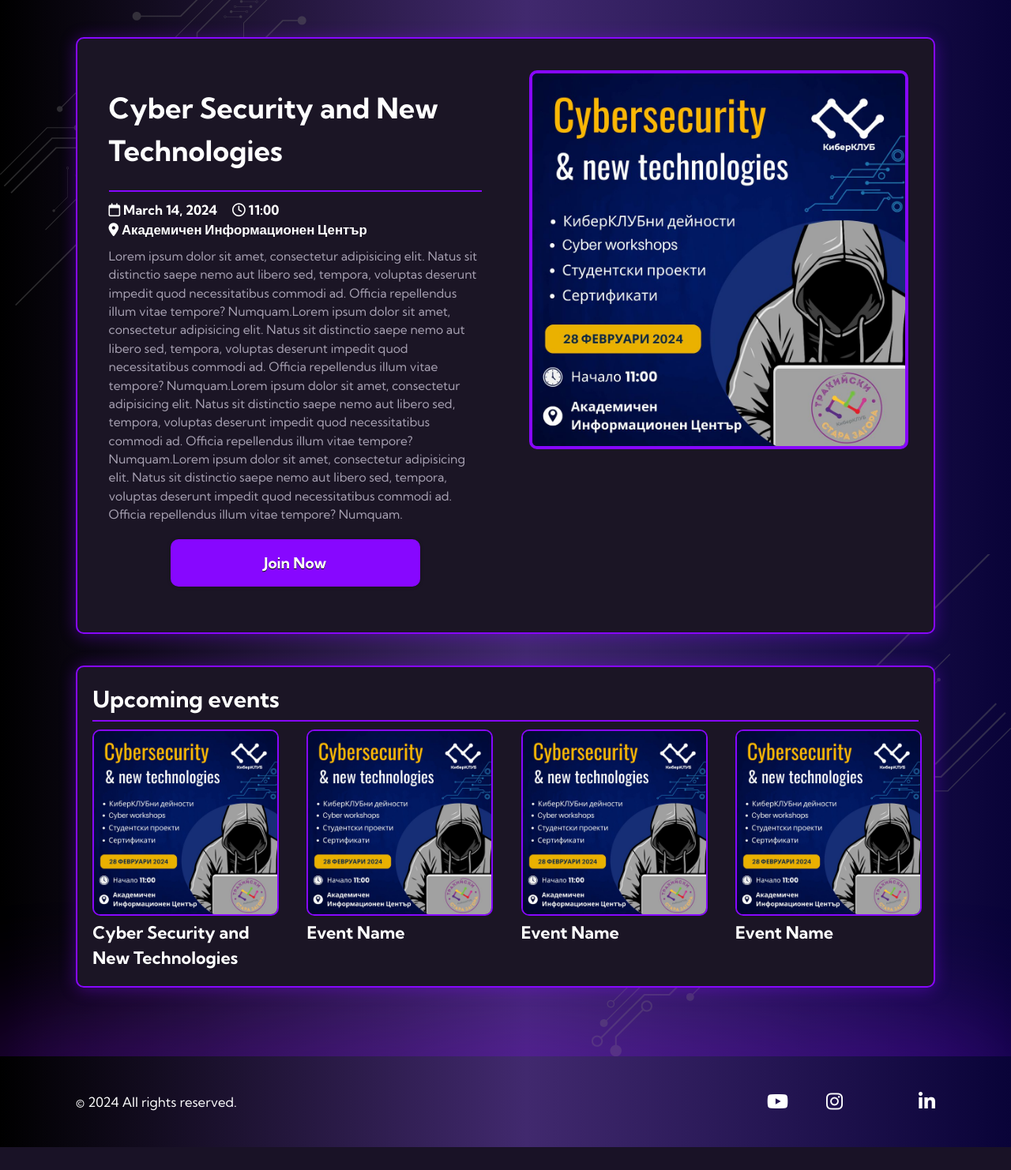
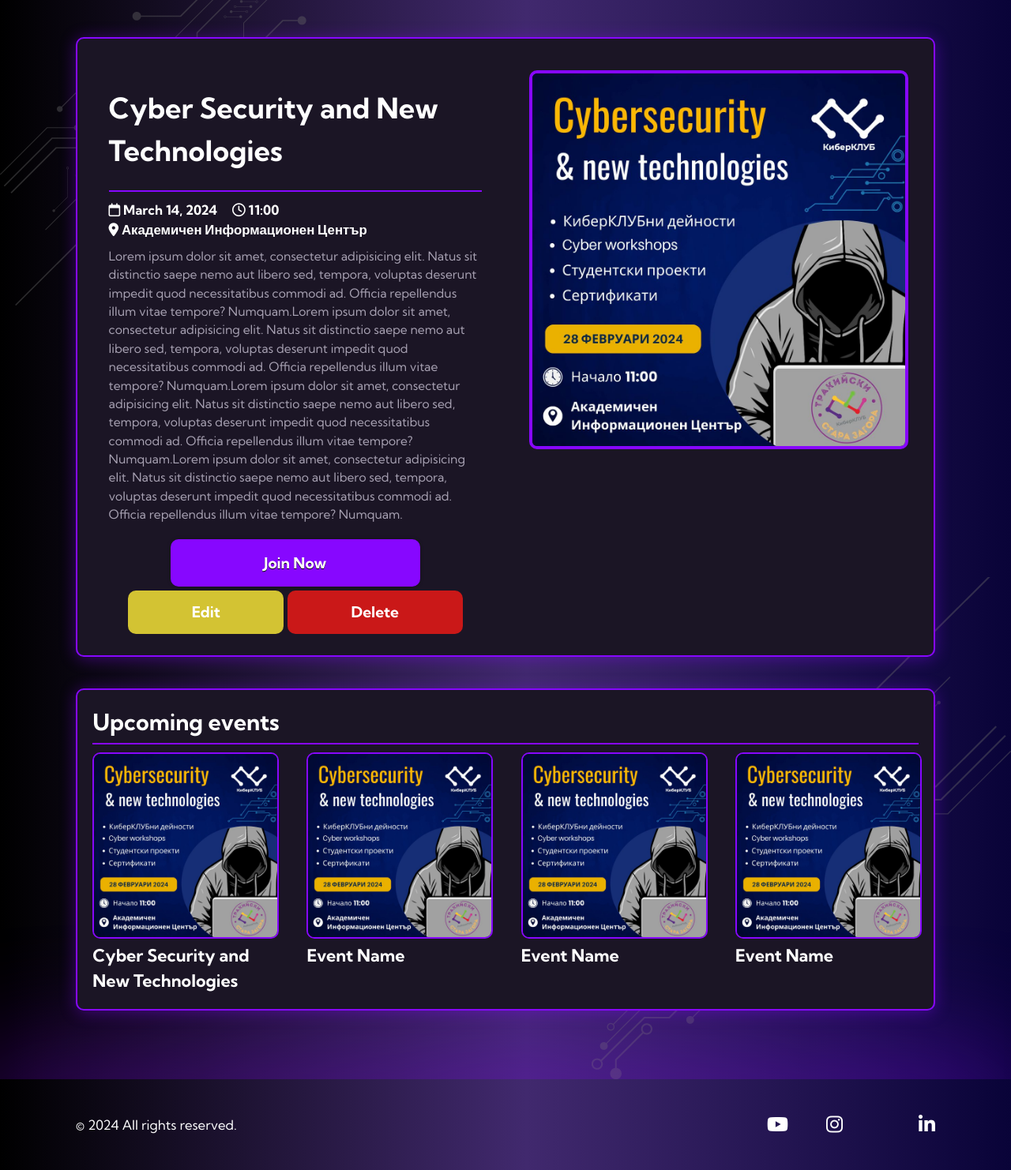
Before and after one commit to muki01/Cyber_Club-TrakiaUni, a PHP site: page /details.html in a window 1280 px wide. Shown: the part 151-1633 px from the top of the page at 79% size. Before the commit the page ends 1604 px from the top, so only its background shows below. Run offline with PHP 8.4, Linux system fonts and the light colour scheme.

Commit message:
add-buttons-for-admins

```diff
--- a/details.html
+++ b/details.html
@@ -83,6 +83,10 @@
                         <div class="btnArea">
                             <a href="#" class="btn">Join Now</a>
                         </div>
+                        <div class="admin-btns">
+                            <a href="#" class="edit-btn">Edit</a>
+                            <a href="#" class="dell-btn">Delete</a>
+                        </div>
                     </div>
                     <div class="photoArea">
                         <img src="./images/event.jpg" alt="">
--- a/styles/components/detail.css
+++ b/styles/components/detail.css
@@ -159,6 +159,55 @@ section .moreArea .post a h2 {
     font-weight: 700;
 }
 
+/* Admin buttons
+ text-decoration: none;
+    text-align: center;
+    width: 40%;
+    padding: 0.8em 3.3em;
+    font-size: 1.6em;
+    font-family: "Kumbh Sans", sans-serif;
+    font-weight: 700;
+    color: #fff;
+    background-color: #8707ff;
+    border-radius: 10px;
+    text-shadow: 0 1px 0 #000;
+    box-shadow: 0px 0px 5px rgba(0, 0, 0, 0.2);
+    transition: 0.12s ease-in-out;
+*/
+.admin-btns{
+    font-size: 1.6em;
+    font-family: "Kumbh Sans", sans-serif;
+    font-weight: 700;
+    text-align: center;
+}
+
+.edit-btn{
+    color: #fff;
+    text-decoration: none;
+    background-color: #d3c333;
+    border-radius: 10px;
+    padding: 0.8em 4.2em;
+
+}
+
+.edit-btn:hover {
+    box-shadow: 0px 2px 20px rgba(228, 149, 2, 0.39);
+    scale: 1.05;
+}
+
+.dell-btn{
+    color: #fff;
+    text-decoration: none;
+    background-color: #ca1818;
+    border-radius: 10px;
+    padding: 0.8em 4.2em;
+}
+
+.dell-btn:hover {
+    box-shadow: 0px 2px 20px rgba(255, 0, 0, 0.39);
+    scale: 1.05;
+}
+
 @media screen and (max-width: 840px) {
     main{
         font-size: 11px;
@@ -175,6 +224,10 @@ section .moreArea .post a h2 {
         grid-template-columns: repeat(3, 1fr);
         gap: 2em;
     }
+    .admin-btns{
+        display: flex;
+        flex-wrap: wrap;
+    }
 }
 
 @media screen and (max-width: 640px) {
@@ -182,4 +235,8 @@ section .moreArea .post a h2 {
         display: grid;
         grid-template-columns: repeat(2, 1fr);
     }
+    .admin-btns{
+        display: flex;
+        flex-wrap: wrap;
+    }
 }
```
